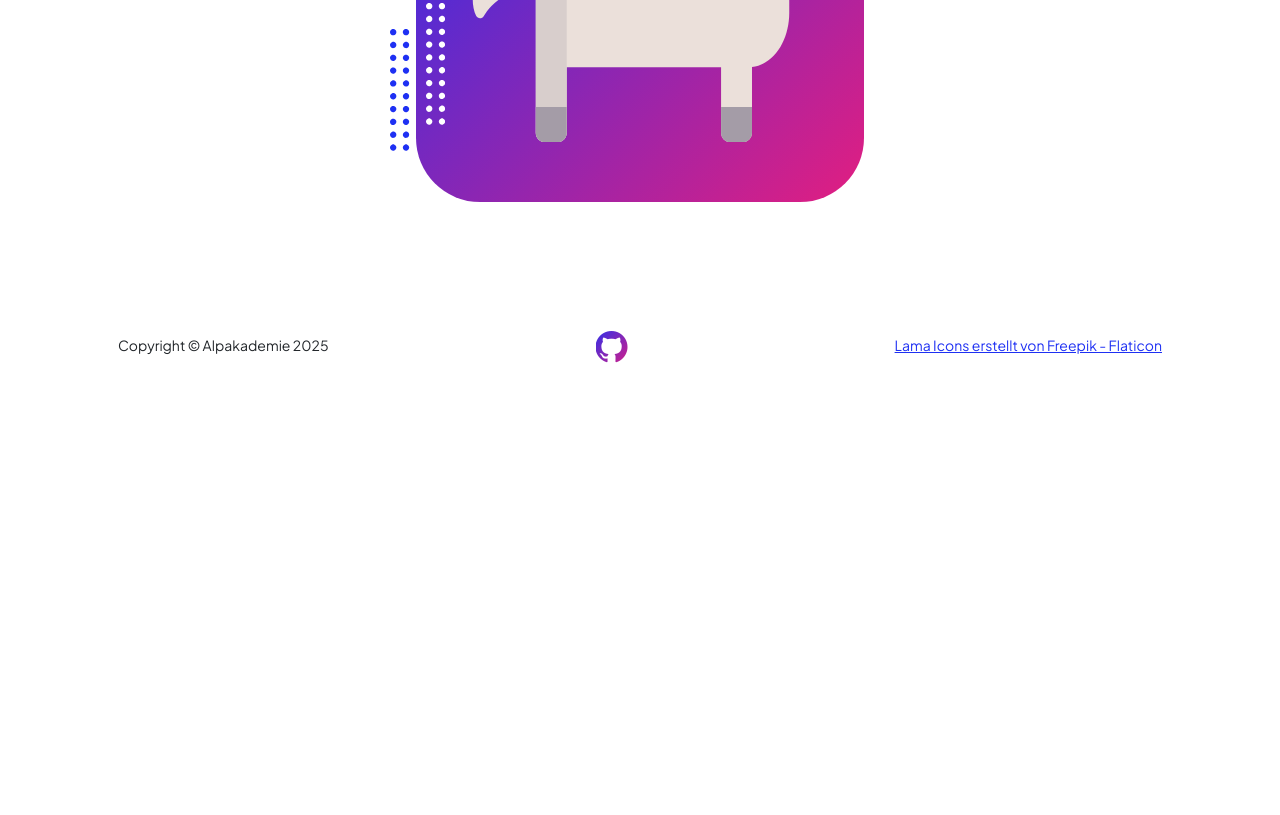
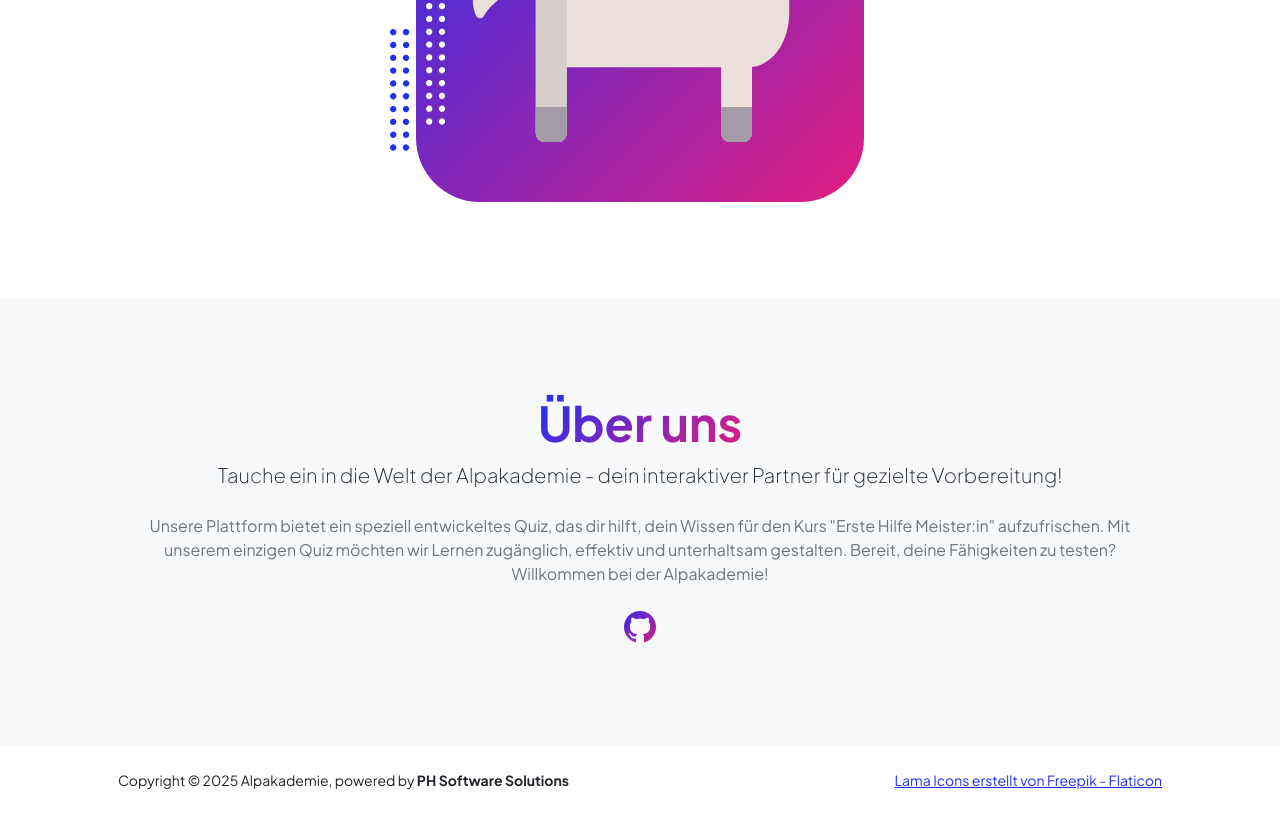
Before and after one commit to Manuel0815/Alpakademie, a plain HTML site: page index.html in a window 1280 px wide. Shown: the part 767-1582 px from the top of the page. Before the commit the page ends 1161 px from the top, so only its background shows below. Drawn offline with nearby package versions, Linux system fonts and the light colour scheme.

Commit message:
copyright

```diff
--- a/index.html
+++ b/index.html
@@ -169,17 +169,29 @@
                     </div>
                 </div>
             </header>
+            <!-- About Section-->
+            <section class="bg-light py-5">
+                <div class="container px-5">
+                    <div class="row gx-5 justify-content-center">
+                        <div class="col-xxl-8">
+                            <div class="text-center my-5">
+                                <h2 class="display-5 fw-bolder"><span class="text-gradient d-inline">Über uns</span></h2>
+                                <p class="lead fw-light mb-4">Tauche ein in die Welt der Alpakademie - dein interaktiver Partner für gezielte Vorbereitung!</p>
+                                <p class="text-muted">Unsere Plattform bietet ein speziell entwickeltes Quiz, das dir hilft, dein Wissen für den Kurs "Erste Hilfe Meister:in" aufzufrischen. Mit unserem einzigen Quiz möchten wir Lernen zugänglich, effektiv und unterhaltsam gestalten. Bereit, deine Fähigkeiten zu testen? Willkommen bei der Alpakademie!</p>
+                                <div class="d-flex justify-content-center fs-2 gap-4">
+                                    <a class="text-gradient" href="https://github.com/Manuel0815/Alpakademie"><i class="bi bi-github"></i></a>
+                                </div>
+                            </div>
+                        </div>
+                    </div>
+                </div>
+            </section>
         </main>
         <!-- Footer-->
         <footer class="bg-white py-4 mt-auto">
             <div class="container px-5">
                 <div class="row align-items-center justify-content-between flex-column flex-sm-row">
-                    <div class="col-auto"><div class="small m-0">Copyright &copy; Alpakademie 2025</div></div>
-                    <div class="col-auto">
-                        <div class="d-flex justify-content-center fs-2 gap-4">
-                            <a class="text-gradient" href="https://github.com/Manuel0815/Alpakademie"><i class="bi bi-github"></i></a>
-                        </div>
-                    </div>
+                    <div class="col-auto"><div class="small m-0">Copyright &copy; 2025 Alpakademie, powered by <b>PH Software Solutions</b></div></div>
                     <div class="col-auto"><div class="small m-0"><a href="https://www.flaticon.com/de/kostenlose-icons/lama" title="lama Icons">Lama Icons erstellt von Freepik - Flaticon</a></div></div>
                 </div>
             </div>
```
Also changed, not shown: quiz.html (+1 -6 lines).
